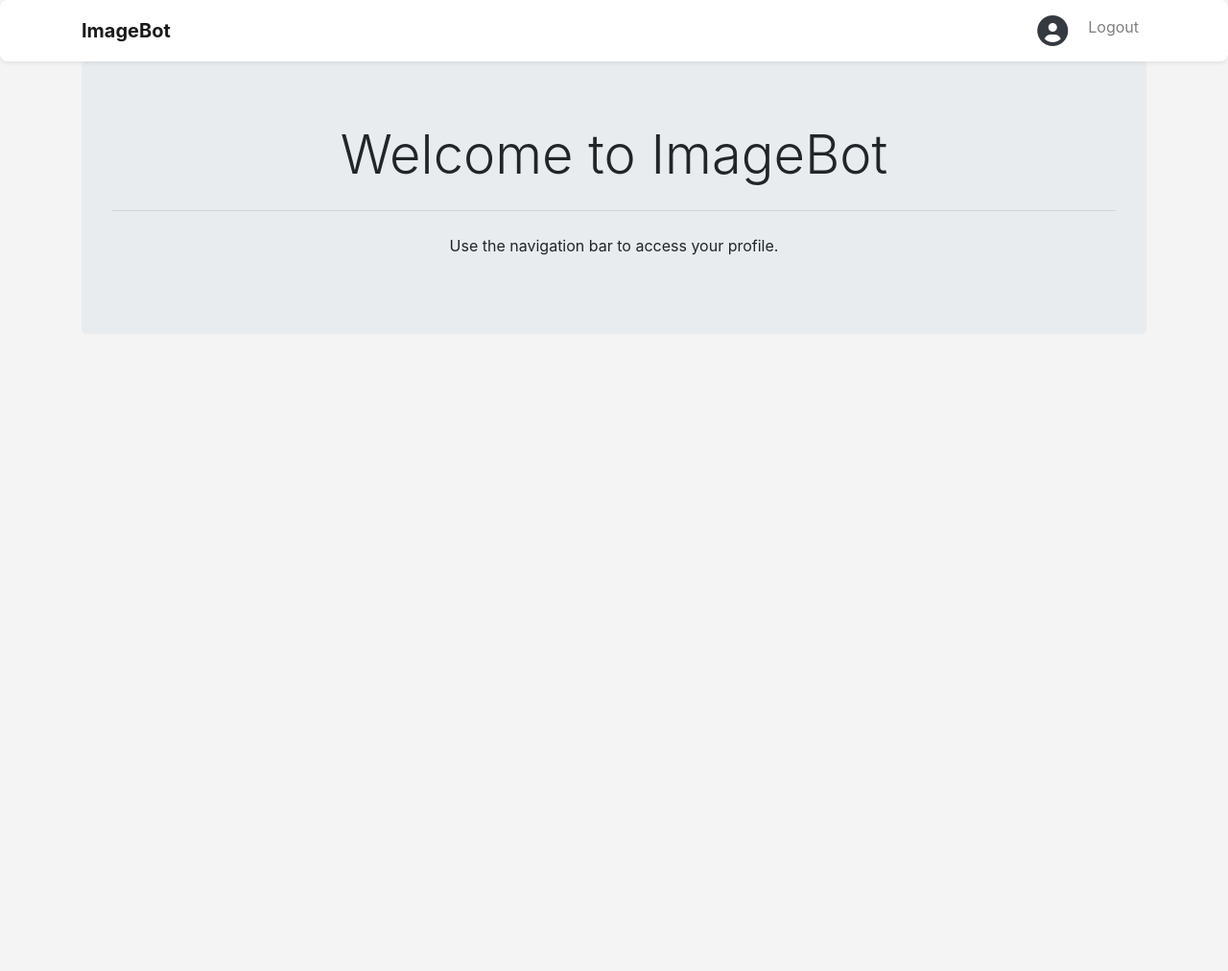
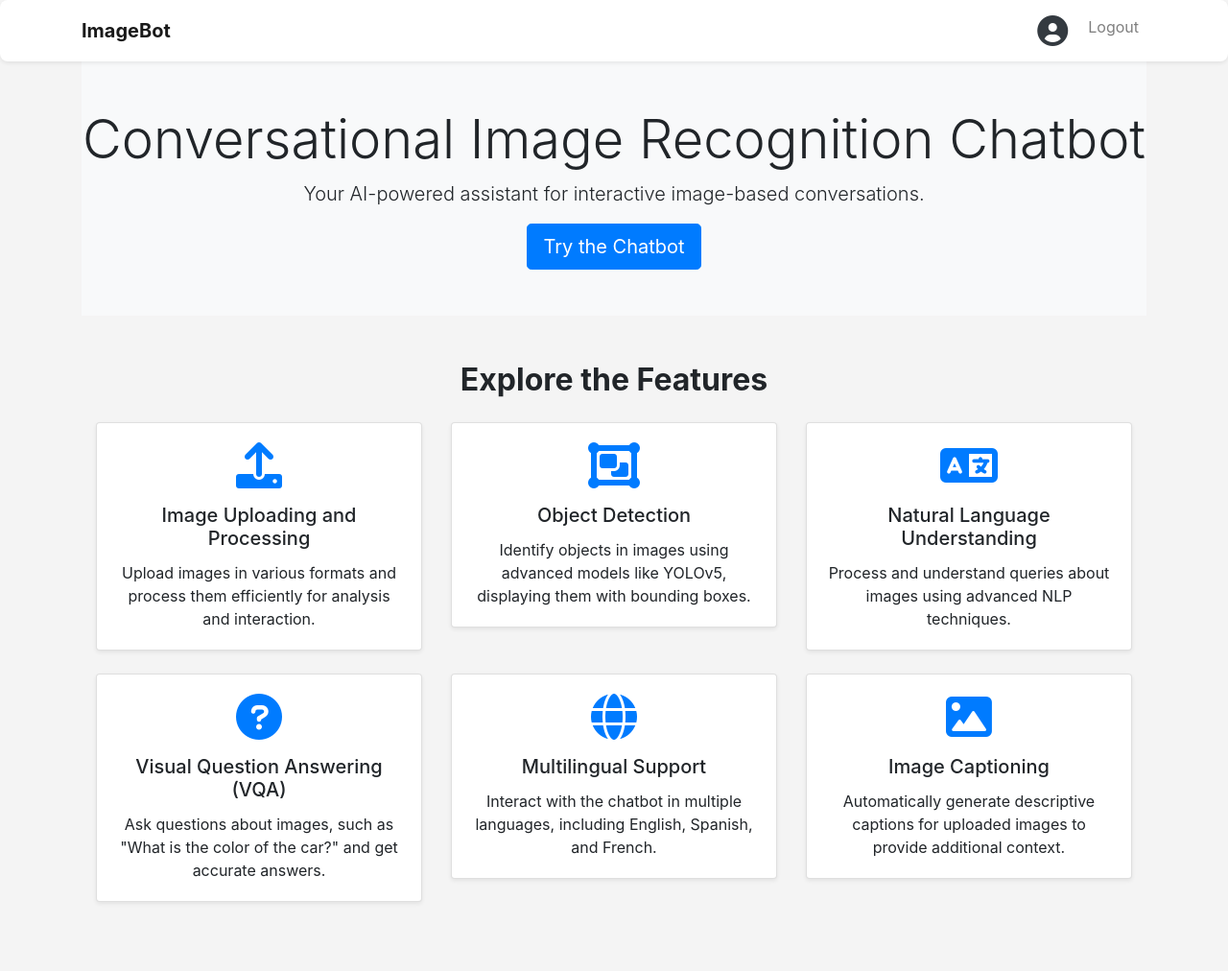
Before and after one commit to MupparajuKeerthi/image-recognition-chatbot, a Django app: page / in a window 1280 px wide. Shown: the whole page at 96% size. Before the commit the page ends 266 px from the top, so only its background shows below. Run offline with Django 5.2, Linux system fonts and the light colour scheme; a user stored in the database is signed in; some libraries are stand-ins or nearby versions.

Commit message:
home page change

```diff
--- a/chatbot/templates/home.html
+++ b/chatbot/templates/home.html
@@ -1,11 +1,73 @@
-{% extends 'base.html' %}
+{% extends "base.html" %}
 
-{% block title %}Home - Conversationa Image Recognition Chatbot{% endblock %}
+{% block title %}Home - ImageBot{% endblock %}
 
 {% block content %}
-<div class="jumbotron text-center">
-    <h1 class="display-4">Welcome to ImageBot</h1>
-    <hr class="my-4">
-    <p>Use the navigation bar to access your profile.</p>
+<div class="hero text-center py-5 bg-light">
+    <h1 class="display-4">Conversational Image Recognition Chatbot</h1>
+    <p class="lead">Your AI-powered assistant for interactive image-based conversations.</p>
+    <a href="#" class="btn btn-primary btn-lg">Try the Chatbot</a>
 </div>
+
+<section class="features py-5">
+    <div class="container">
+        <h2 class="text-center mb-4">Explore the Features</h2>
+        <div class="row">
+            <div class="col-md-6 col-lg-4 mb-4">
+                <div class="card shadow-sm">
+                    <div class="card-body text-center">
+                        <i class="fas fa-upload fa-3x text-primary mb-3"></i>
+                        <h5 class="card-title">Image Uploading and Processing</h5>
+                        <p class="card-text">Upload images in various formats and process them efficiently for analysis and interaction.</p>
+                    </div>
+                </div>
+            </div>
+            <div class="col-md-6 col-lg-4 mb-4">
+                <div class="card shadow-sm">
+                    <div class="card-body text-center">
+                        <i class="fas fa-object-group fa-3x text-primary mb-3"></i>
+                        <h5 class="card-title">Object Detection</h5>
+                        <p class="card-text">Identify objects in images using advanced models like YOLOv5, displaying them with bounding boxes.</p>
+                    </div>
+                </div>
+            </div>
+            <div class="col-md-6 col-lg-4 mb-4">
+                <div class="card shadow-sm">
+                    <div class="card-body text-center">
+                        <i class="fas fa-language fa-3x text-primary mb-3"></i>
+                        <h5 class="card-title">Natural Language Understanding</h5>
+                        <p class="card-text">Process and understand queries about images using advanced NLP techniques.</p>
+                    </div>
+                </div>
+            </div>
+            <div class="col-md-6 col-lg-4 mb-4">
+                <div class="card shadow-sm">
+                    <div class="card-body text-center">
+                        <i class="fas fa-question-circle fa-3x text-primary mb-3"></i>
+                        <h5 class="card-title">Visual Question Answering (VQA)</h5>
+                        <p class="card-text">Ask questions about images, such as "What is the color of the car?" and get accurate answers.</p>
+                    </div>
+                </div>
+            </div>
+            <div class="col-md-6 col-lg-4 mb-4">
+                <div class="card shadow-sm">
+                    <div class="card-body text-center">
+                        <i class="fas fa-globe fa-3x text-primary mb-3"></i>
+                        <h5 class="card-title">Multilingual Support</h5>
+                        <p class="card-text">Interact with the chatbot in multiple languages, including English, Spanish, and French.</p>
+                    </div>
+                </div>
+            </div>
+            <div class="col-md-6 col-lg-4 mb-4">
+                <div class="card shadow-sm">
+                    <div class="card-body text-center">
+                        <i class="fas fa-image fa-3x text-primary mb-3"></i>
+                        <h5 class="card-title">Image Captioning</h5>
+                        <p class="card-text">Automatically generate descriptive captions for uploaded images to provide additional context.</p>
+                    </div>
+                </div>
+            </div>
+        </div>
+    </div>
+</section>
 {% endblock %}
```
Also changed, not shown: chatbot/chatbot/settings.py (+7 -2 lines), chatbot/static/home.css (added, +100 -0 lines).
